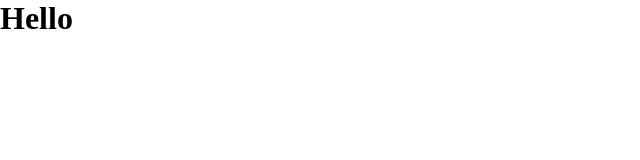
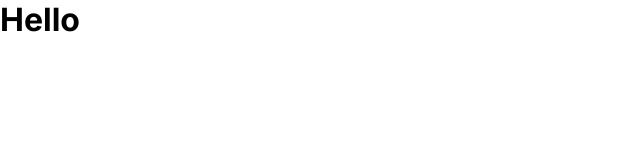
Before and after one commit to Lospub/WiseFolio-Client, a React (Vite) app in the folder wisefolio-client/: page / in a window 1280 px wide. Shown: the top 160 px of the page, without its empty margins (0-640 px from the left). Built offline with nearby package versions, Linux system fonts and the light colour scheme.

Commit message:
apply fonts

```diff
--- a/wisefolio-client/src/styles/partials/_typography.scss
+++ b/wisefolio-client/src/styles/partials/_typography.scss
@@ -1,7 +1,10 @@
 @use "variables" as *;
+
+@import url('https://fonts.googleapis.com/css2?family=Inter:wght@400;500;600;700&display=swap');
 
 *, *::before, *::after {
     box-sizing: border-box;
     margin: 0;
     padding: 0;
+    font-family: 'Inter', sans-serif;
 }
```
